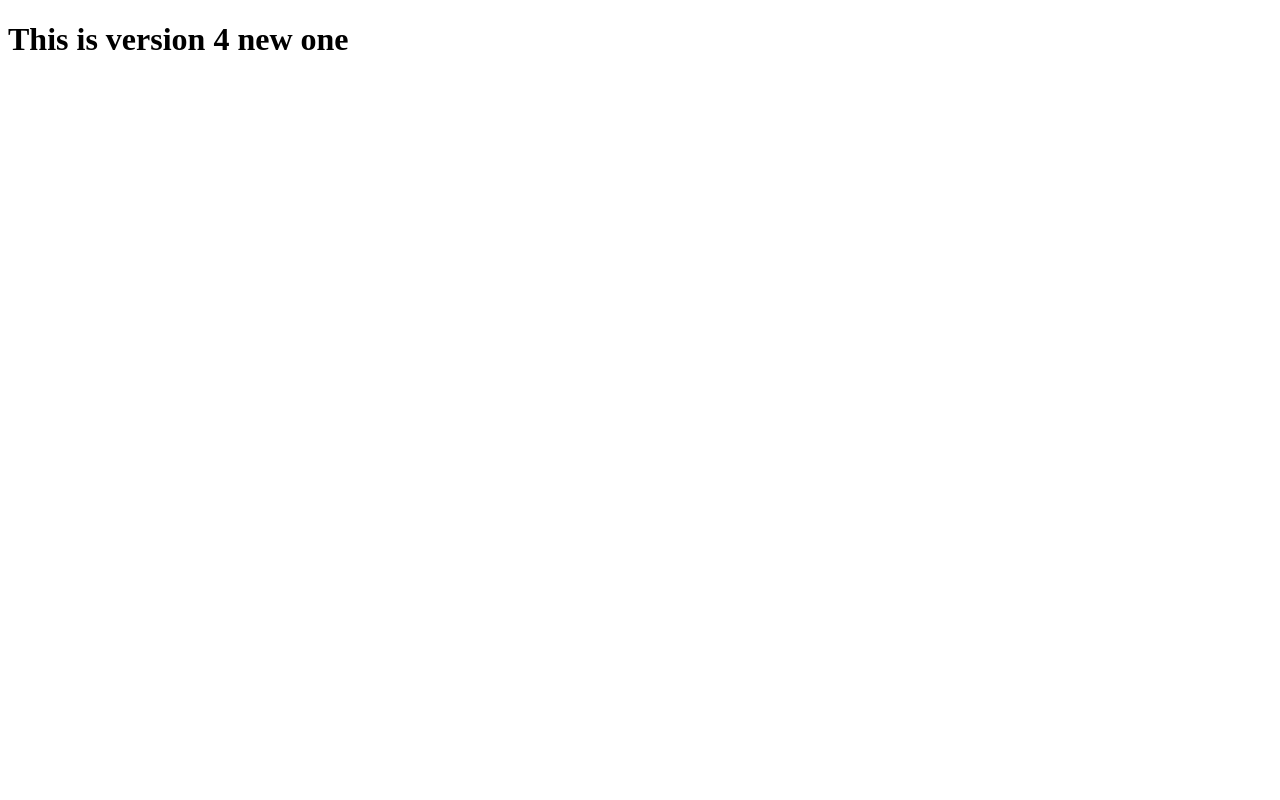
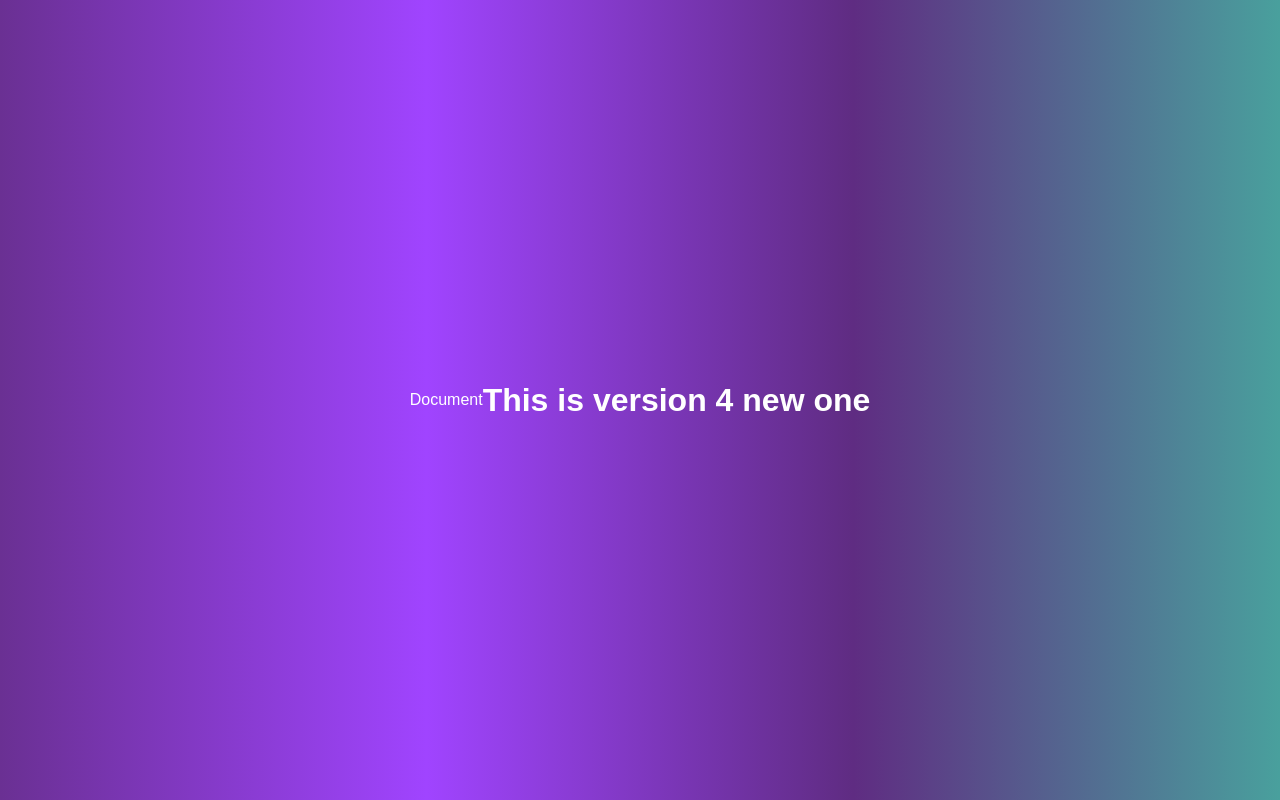
Before and after one commit to harrishamid07/myrepos, a plain HTML site: page index.html in a window 1280 px wide. Drawn offline with Linux system fonts and the light colour scheme.

Commit message:
The style sheet for v4 main

```diff
--- a/index.html
+++ b/index.html
@@ -3,6 +3,7 @@
 <head>
     <meta charset="UTF-8">
     <meta name="viewport" content="width=device-width, initial-scale=1.0">
+    <link rel="stylesheet" href="styles.css"
     <title>Document</title>
 </head>
 <body>
--- /dev/null
+++ b/styles.css
@@ -0,0 +1,28 @@
+/* styles.css */
+body {
+    /* Set a gradient background from purple to teal */
+    background: linear-gradient(to right, #6a3093, #a044ff, #5f2c82, #49a09d);
+    font-family: Arial, sans-serif;
+    /* Sets a clean, modern font for the body text */
+    color: white;
+    /* Sets the text color to white for better contrast */
+    margin: 0;
+    /* Removes default margin */
+    padding: 0;
+    /* Removes default padding */
+    display: flex;
+    /* Enables flexbox layout */
+    justify-content: center;
+    /* Centers content horizontally */
+    align-items: center;
+    /* Centers content vertically */
+    height: 100vh;
+    /* Makes the body take the full height of the viewport */
+}
+
+h1 {
+    font-size: 2em;
+    /* Sets the size of the header text */
+    text-align: center;
+    /* Centers the header text */
+}
```
